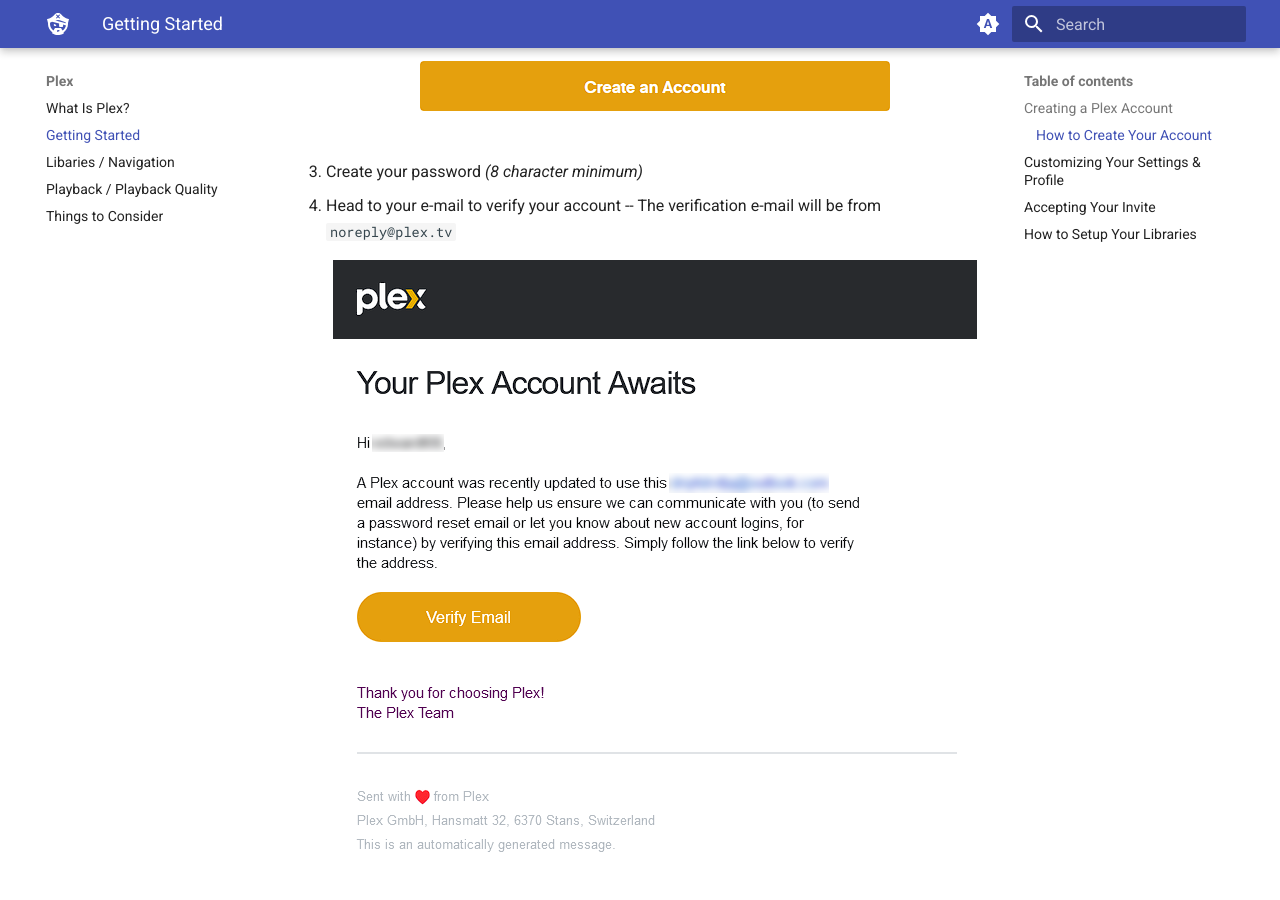
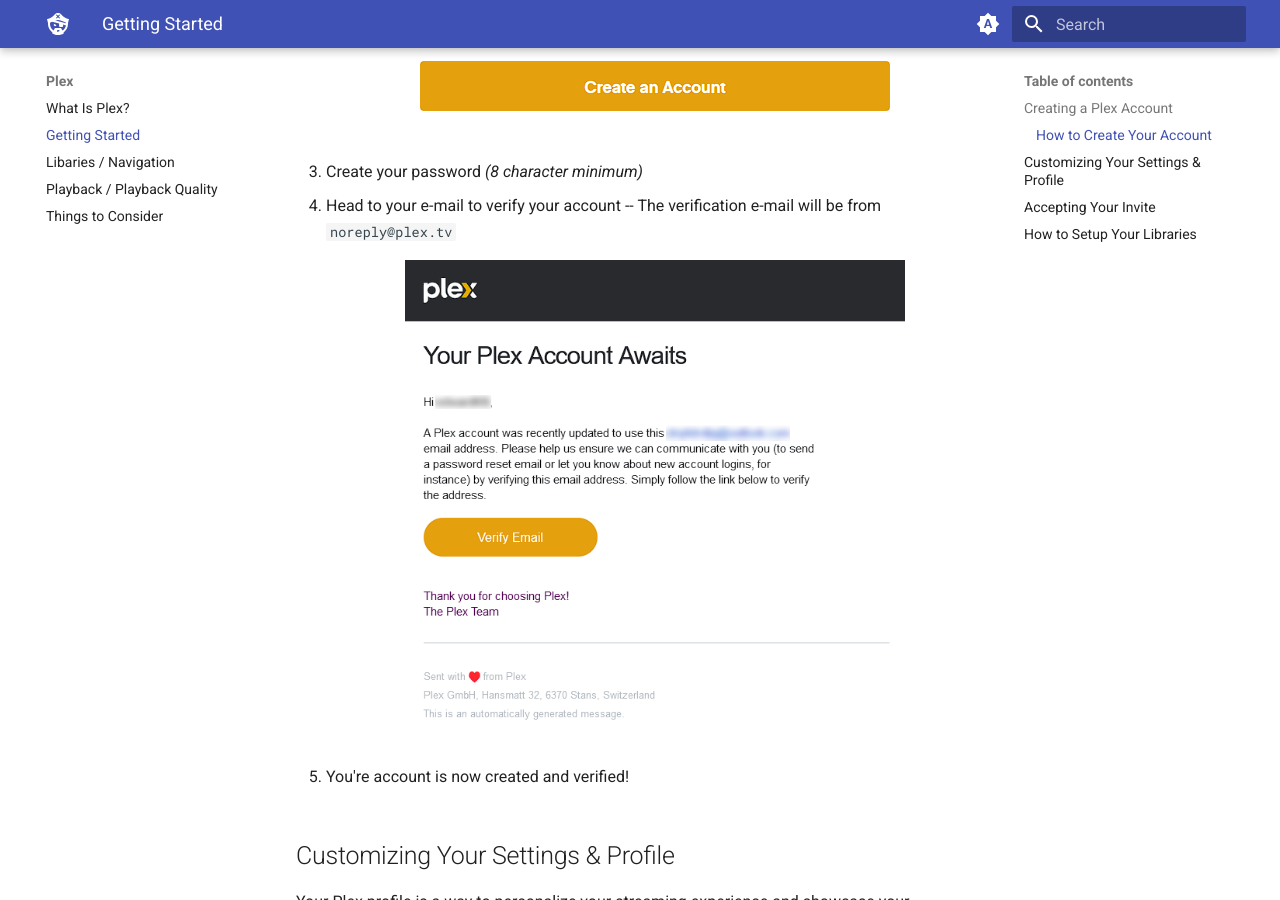
Before and after one commit to neomedia6989/docs-2, an MkDocs documentation site: the page built from docs/plex/getting-started.md, in a window 1280 px wide and 900 px high, scrolled down 1436 px. Built offline with MkDocs 1.6.1 and Material for MkDocs 9.7.7, drawn with Linux system fonts in a browser that asks for light colours.

Commit message:
Update getting-started.md

```diff
--- a/docs/plex/getting-started.md
+++ b/docs/plex/getting-started.md
@@ -24,7 +24,7 @@
 4. Head to your e-mail to verify your account -- The verification e-mail will be from `noreply@plex.tv`
 
     <figure markdown>
-    ![(/media/plex-getting-started-3.png)](https://docs.blackbeard.media/media/plex-getting-started-3.png)
+    ![(/media/plex-getting-started-3.png)](https://docs.blackbeard.media/media/plex-getting-started-3.png){ width=500 }
         <figcaption></figcaption>
     </figure>
 
@@ -44,7 +44,7 @@
 2. On this page, you can begin customizing your profile by setting your profile picture, username, full name, set up two-factor authentication, set your preferred audio & subtitle settings, and link other accounts.
 
     <figure markdown>
-    ![(/media/plex-getting-started-4.png)](https://docs.blackbeard.media/media/plex-getting-started-4.png){ width=400 }
+    ![(/media/plex-getting-started-5.png)](https://docs.blackbeard.media/media/plex-getting-started-5.png){ width=400 }
         <figcaption></figcaption>
     </figure>
 
```
